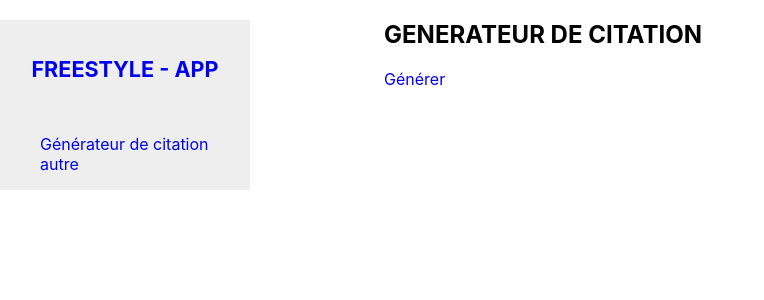
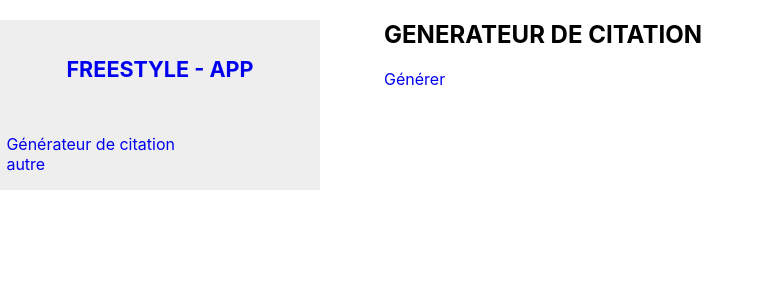
Before and after one commit to Rvar/freestyle-app, a React (Create React App) app: page /generateurCitation in a window 1280 px wide. Shown: the top 300 px of the page, without its empty margins (0-764 px from the left). Built offline with nearby package versions, Linux system fonts and the light colour scheme.

Commit message:
better css

```diff
--- a/src/App.css
+++ b/src/App.css
@@ -31,7 +31,7 @@
 .menu {
   float: left;
   background: rgb(238, 238, 238) none repeat scroll 0% 0%;
-  width: 250px;
+  width: 25%;
   text-decoration: none;
 }
 
@@ -45,6 +45,7 @@ a {
 
 ul {
     list-style-type: none;
+    padding-inline-start: 2%;
 }
 
 @keyframes App-logo-spin {
--- a/src/generateur_citation/GenerateurCitation.js
+++ b/src/generateur_citation/GenerateurCitation.js
@@ -19,6 +19,8 @@ class GenerateurCitation extends Component {
     }
 
   pickACitation() {
+    const max = this.state.listItems.length - 1;
+    const rand = Math.floor(Math.random() * Math.floor(max))
 
     this.setState({indexCitation: this.state.indexCitation + 1 });
 
@@ -26,7 +28,7 @@ class GenerateurCitation extends Component {
       this.setState({indexCitation: 0 });
     }
 
-    this.setState({ citation: this.state.listItems[this.state.indexCitation] });
+    this.setState({ citation: this.state.listItems[rand] });
   }
 
   render() {
```
